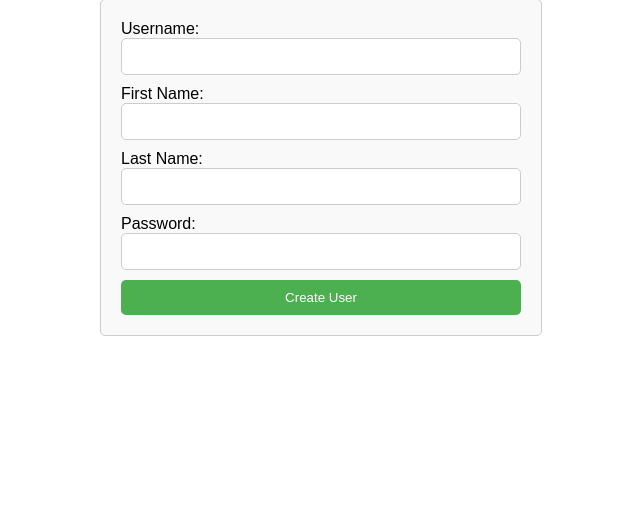
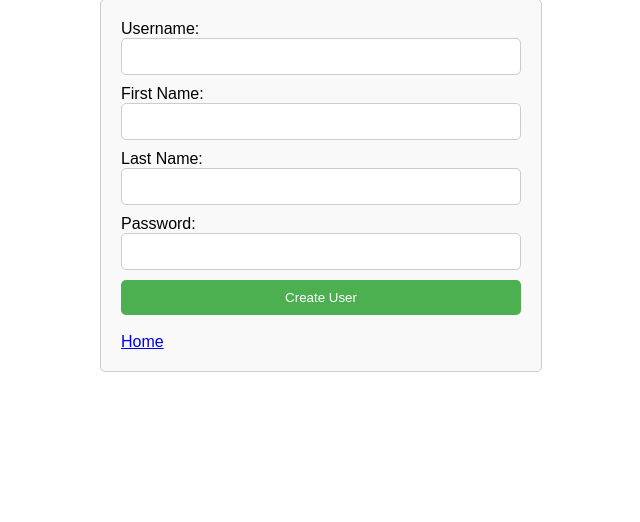
Before and after one commit to elijah23072004/ECM2434CA, a Django app: page /register/ in a window 1280 px wide. Shown: the part 20-542 px from the top of the page, without its empty margins (319-959 px from the left). Run offline with Django 4.2, Linux system fonts and the light colour scheme.

Commit message:
added home button for register.html

```diff
--- a/ecomap/ecomap/templates/ecomap/register.html
+++ b/ecomap/ecomap/templates/ecomap/register.html
@@ -28,8 +28,13 @@
 
         <input type="submit" value="Create User" id="submit">
     </form>
+
+    <div class="switch">
+            <br>
+            <a href="/homepage/">Home</a>
+            <br>
+    </div>
 </div>
-
 <script>
     var submitButton = document.getElementById("submit")
     document.getElementById('password').addEventListener('input', function() {
```
